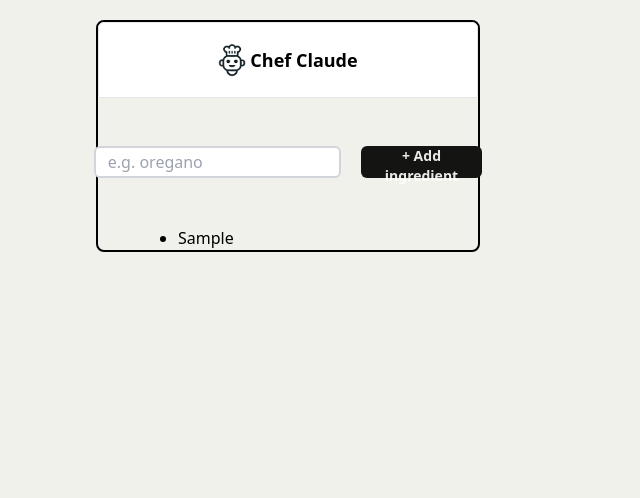
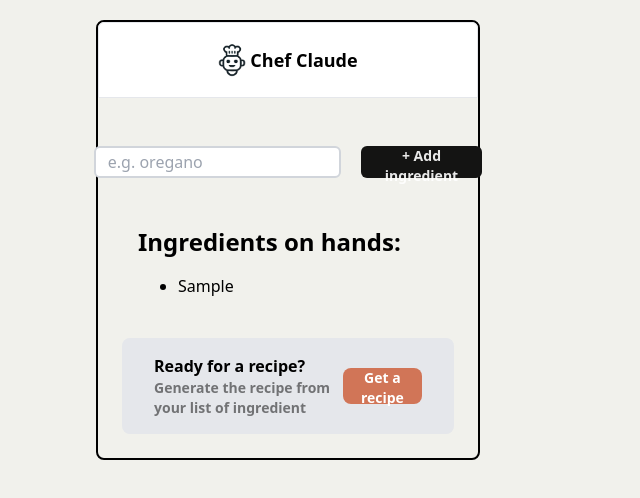
Before and after one commit to Theogene120/react-thegym-practice, a React (Vite) app: page / in a window 1280 px wide. Both pictures are taken after typing "Sample" into the empty fields and a click on the button "+ Add ingredient". Shown: the top 498 px of the page, without its empty margins (0-640 px from the left). Built offline with nearby package versions, Linux system fonts and the light colour scheme.

Commit message:
changes on chef claude project

```diff
--- a/src/App.jsx
+++ b/src/App.jsx
@@ -29,7 +29,17 @@ function Main() {
                 <input  className="border-2 border-gray-300 rounded-md w-80 outline-none pl-3" placeholder="e.g. oregano" type="text" name="ingredient" id="1" />
                 <button  className="bg-[#141413] text-white px-6 rounded-md h-8 text-sm font-semibold text-opacity-90">+ Add ingredient</button>
             </form>
+            {ingredients.length == 0? '' : (<p className='font-bold text-2xl ml-10 pb-4'> Ingredients on hands: </p>)}
             <ul className="list-disc ml-20">{list}</ul>
+            {ingredients.length == 0? '' : (
+            <div className='flex justify-between items-center bg-gray-200 mt-10 m-6 py-4 px-8 rounded-lg'>
+                <div>
+                    <p className='font-bold'>Ready for a recipe?</p>
+                    <p className='text-sm font-semibold opacity-50'>Generate the recipe from your list of ingredient</p>
+                </div>
+                <button className='bg-[#D17557] px-4 text-white font-bold text-sm rounded-lg h-9'>Get a recipe</button>
+            </div>
+        )}
         </>
     )
 }
```
